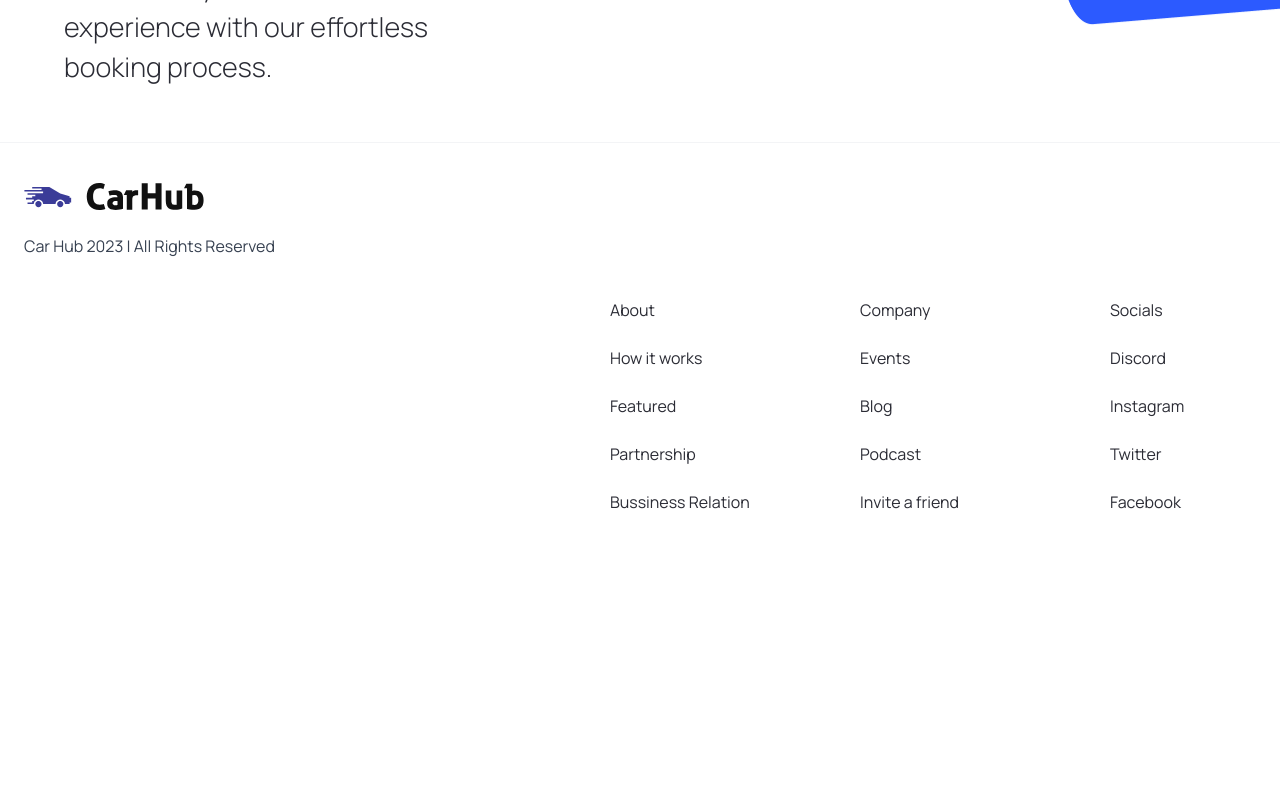
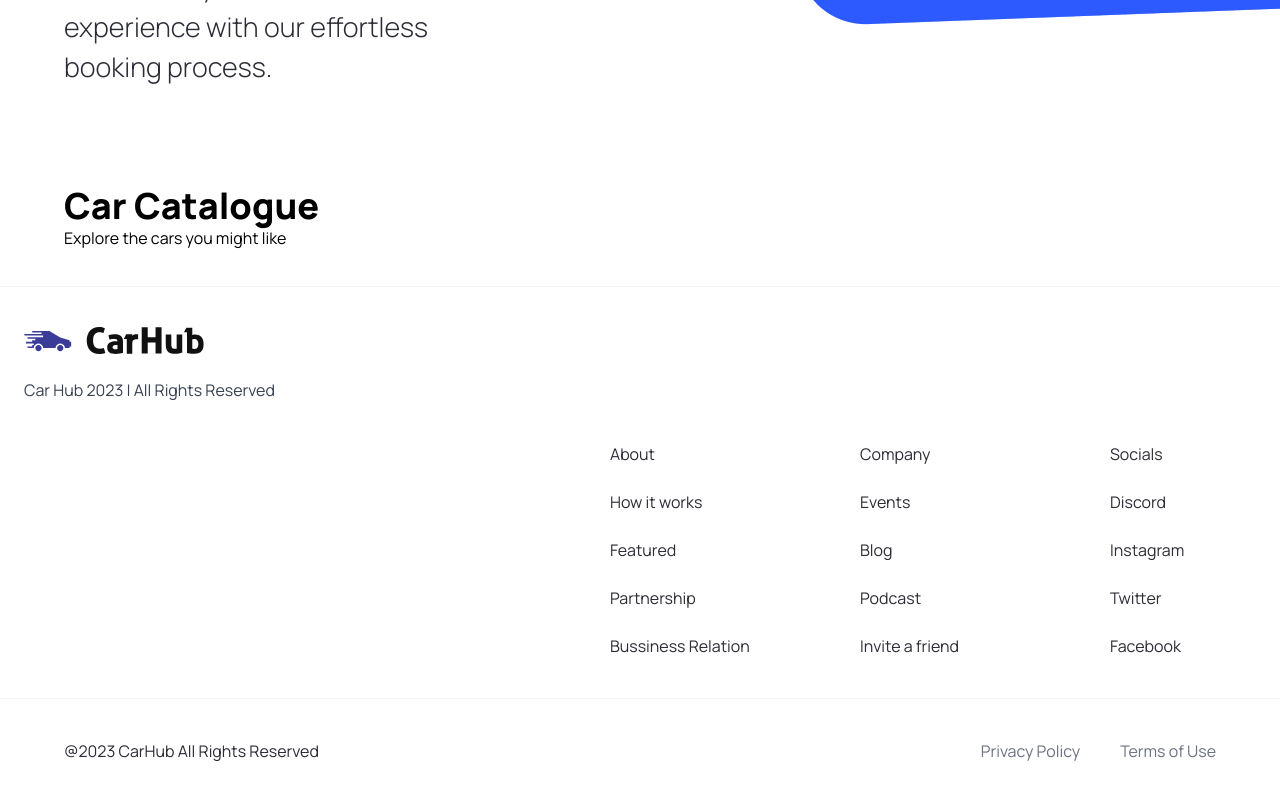
Before and after one commit to TahaGargourii/nextcarapp, a Next.js app: page / in a window 1280 px wide. Shown: the part 678-1478 px from the top of the page. Before the commit the page ends 1192 px from the top, so only its background shows below. Built offline with nearby package versions, Linux system fonts and the light colour scheme.

Commit message:
Search Bar Implementation

```diff
--- a/app/page.tsx
+++ b/app/page.tsx
@@ -5,6 +5,11 @@
   return (
     <main className="overflow-hidden">
       <Hero/>
+      <div className='mt-12 padding-x padding-y max-width' id='discover'>
+      <div className='home__text-container'></div>
+<h1 className='text-4xl font-extrabold' > Car Catalogue </h1>
+<p> Explore the cars you might like </p>
+      </div>
 
     </main>
   )
--- /dev/null
+++ b/components/CustomFiltre.tsx
@@ -0,0 +1,9 @@
+import React from 'react'
+
+const CustomFilter = () => {
+  return (
+    <div>CustomFilter</div>
+  )
+}
+
+export default CustomFilter
--- a/components/Footer.tsx
+++ b/components/Footer.tsx
@@ -1,38 +1,49 @@
-import React from 'react'
-import Image from 'next/image'
-import Link from 'next/link'
-import { footerLinks, manufacturers } from '@/constants'
+import React from "react";
+import Image from "next/image";
+import Link from "next/link";
+import { footerLinks, manufacturers } from "@/constants";
 
-
-
-const  Footer = () => {
+const Footer = () => {
   return (
-    <footer className='flex flex-col text-black-100  mt-5 border-t border-gray-100'>
-    <div className='flex max-md: flex-col flex-wrap justify-between gap-5 s:px-16 px-6  py-10 '>
-    <div className='flex flex-col justify-start items-start gap-6'>
-    <Image src='/logo.svg' alt='logo' width= {180} height={18} className='object-contain'
+    <footer className="flex flex-col text-black-100  mt-5 border-t border-gray-100">
+      <div className="flex max-md: flex-col flex-wrap justify-between gap-5 s:px-16 px-6  py-10 ">
+        <div className="flex flex-col justify-start items-start gap-6">
+          <Image
+            src="/logo.svg"
+            alt="logo"
+            width={180}
+            height={18}
+            className="object-contain"
           />
-<p className='text-base text-gray-700'> Car Hub 2023 | All Rights Reserved</p>
+          <p className="text-base text-gray-700">
+            {" "}
+            Car Hub 2023 | All Rights Reserved
+          </p>
         </div>
       </div>
 
-    <div className='footer__links'>
-
-      {footerLinks.map((link)=> (
-        <div key={link.links} className='footer__link'>
+      <div className="footer__links">
+        {footerLinks.map((link) => (
+          <div key={link.links} className="footer__link">
             <h3> {link.title}</h3>
-        {link.links.map((item)=>
-        <Link key={item.title} href={item.url} className='gray-500'>
-        {item.title}
+            {link.links.map((item) => (
+              <Link key={item.title} href={item.url} className="gray-500">
+                <h3> {item.title}</h3>
               </Link>
-        )}
+            ))}
           </div>
-      ) )}
+        ))}
+      </div>
+      <div className="flex-between items-center flex-wrap mt-10 border-t border-gray-100 sm:px-16 px-6 py-10 ">
+      <p> @2023 CarHub All Rights Reserved</p>
+      <div className="footer__copyrights-link">
+      <Link href='/' className='text-gray-500' > Privacy Policy </Link>
+      <Link href='/' className='text-gray-500' > Terms of Use </Link>
+      </div>
 
       </div>
+    </footer>
+  );
+};
 
-    </footer>
-  )
-}
-
-export default Footer
+export default Footer;
--- a/components/Hero.tsx
+++ b/components/Hero.tsx
@@ -30,8 +30,9 @@
         <div className="hero__image">
 
           <Image src='/hero.png' alt="hero" fill className="object-contain"/>
+          </div>
           <div className="hero__image-overlay"/>
-           </div>
+
 
 
          </div>
--- /dev/null
+++ b/components/SearchBar.tsx
@@ -0,0 +1,20 @@
+'use client'
+
+import React from 'react'
+
+
+
+const handleSearch = ()=> {}
+const SearchBar = () => {
+  return (
+    <form className='SearchBar' onSubmit={handleSearch}>
+
+    <div className='searchbar_  _item'>
+
+      <SearchManufacturer/>
+    </div>
+    </form>
+  )
+}
+
+export default SearchBar
--- /dev/null
+++ b/components/SearchManufacturer.tsx
@@ -0,0 +1,9 @@
+import React from 'react'
+
+const SearchManufacturer = () => {
+  return (
+    <div>SearchManufacturer</div>
+  )
+}
+
+export default SearchManufacturer
--- a/components/index.ts
+++ b/components/index.ts
@@ -2,4 +2,6 @@
 import CustomButton from "./CustomButton"
 import Footer from "./Footer";
 import Navbar from "./Navbar";
-export {Hero,CustomButton,Navbar,Footer};
+import SearchBar from "./SearchBar";
+import CustomFiltre from "./CustomFiltre";
+export {Hero,CustomButton,Navbar,Footer,SearchBar, CustomFiltre};
```
Lines whose indentation alone changed are shown as unchanged.
